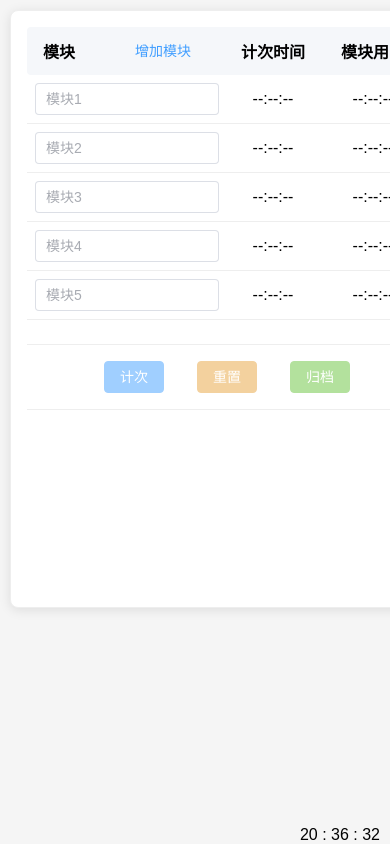
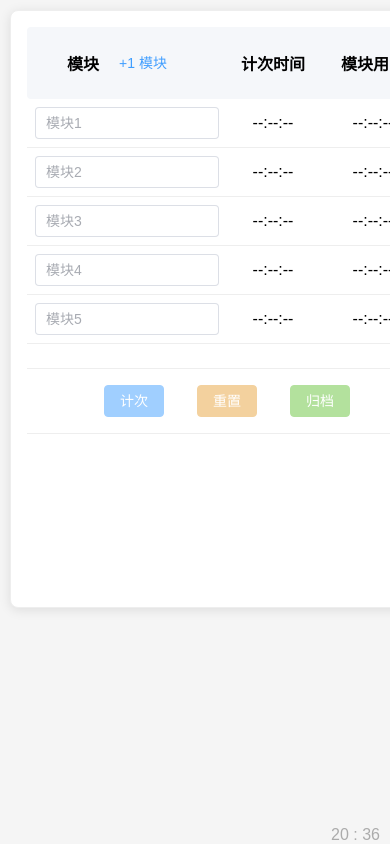
Before and after one commit to JShengchow/clock, a Vue app: page / in a window 390 px wide. Shown: the top 844 px of the page. Built offline with nearby package versions, Linux system fonts and the light colour scheme.

Commit message:
feat: - 重构时间处理逻辑，使用函数式方法 - 添加模块删除功能 - 优化时间显示格式 - 添加考试结束自动计次 - 修复时间计算问题 - 优化界面样式

```diff
--- a/src/App.vue
+++ b/src/App.vue
@@ -3,17 +3,17 @@
     <div class="clock-container">
       <!-- 左侧计时列表 -->
       <TimingList
-        :is-countdown="isCoundown"
-        :current-time="clockTime"
+        ref="timingListRef"
+        :is-exam-mode="isExamMode"
+        :current-time="currentTime.date"
         class="timing-list-container"
       />
-
       <!-- 右侧时钟部分 -->
       <div class="clock-main">
         <div class="clock-set-wrapper">
           <div class="clock-set">
             <TimeControls
-              :is-countdown="isCoundown"
+              :is-exam-mode="isExamMode"
               @set-time="handleSetTime"
               @reset="handleReset"
             />
@@ -27,18 +27,19 @@
         </div>
 
         <div class="clock-display">
+          <!-- 数字时钟 -->
           <div class="clock-countdown" v-show="!switchClock">
-            {{ countdown.displayTime() }}
+            {{ currentTime.display }}
           </div>
-
+          <!-- 指针时钟 -->
           <AnalogClock
             v-show="switchClock"
-            :time="clockTime"
+            :time="currentTime.date"
           />
         </div>
 
         <div class="clock-current">
-          {{ currentClock.displayTime() }}
+          {{ getCurrentDisplayTime() }}
         </div>
       </div>
     </div>
@@ -46,51 +47,103 @@
 </template>
 
 <script setup>
-import { ref, computed } from 'vue';
-import { Clock } from './utils/Clock.js';
+import { ref, computed, watch, onMounted, onUnmounted } from 'vue';
+import { formatTime, createExamTime, getRemainingTime, getCurrentDisplayTime, getExamDisplayTime } from './utils/timeUtils';
 import AnalogClock from './components/AnalogClock.vue';
 import TimeControls from './components/TimeControls.vue';
 import { ElMessage, ElMessageBox } from 'element-plus';
 import TimingList from './components/TimingList.vue';
 
 const switchClock = ref(true);
-const isCoundown = ref(false);
+const isExamMode = ref(false);
+const examTimes = ref(null);
+const currentTimeStamp = ref(Date.now());
 
-// 计算当前显示的时间
-const clockTime = computed(() => {
-  if (!isCoundown.value) {
-    return new Date(); // 非倒计时状态显示当前时间
-  }
-  return countdown.value.getCurrentDate(); // 倒计时状态显示设定时间
+// 创建定时器更新时间
+let timer = null;
+
+onMounted(() => {
+  // 每秒更新时间戳
+  timer = setInterval(() => {
+    currentTimeStamp.value = Date.now();
+  }, 1000);
 });
 
-// 当前时钟
-const currentClock = ref(new Clock(86400));
-currentClock.value.start();
+onUnmounted(() => {
+  // 清理定时器
+  if (timer) {
+    clearInterval(timer);
+    timer = null;
+  }
+});
 
-// 倒计时时钟
-const countdown = ref(new Clock(5400));
+// 统一的时间计算，依赖于 currentTimeStamp
+const currentTime = computed(() => {
+  if (!isExamMode.value || !examTimes.value) {
+    // 非考试模式，返回当前时间
+    const now = new Date(currentTimeStamp.value);
+    return {
+      date: now,
+      display: getCurrentDisplayTime(),
+      hours: now.getHours(),
+      minutes: now.getMinutes(),
+      seconds: now.getSeconds()
+    };
+  }
 
+  // 考试模式
+  const remaining = getRemainingTime(examTimes.value, currentTimeStamp.value);
+  const examTime = getExamDisplayTime(examTimes.value);
+  return {
+    date: examTime,
+    display: remaining.isFinished ? '--:--:--' :
+      `${formatTime(remaining.hours)} : ${formatTime(remaining.minutes)} : ${formatTime(remaining.seconds)}`,
+    hours: remaining.hours,
+    minutes: remaining.minutes,
+    seconds: remaining.seconds,
+    isFinished: remaining.isFinished
+  };
+});
+
+// 使用 watch 监听时间状态，处理考试结束
+watch(
+  () => currentTime.value?.isFinished,
+  async (isFinished) => {
+    if (isFinished && isExamMode.value) {
+      try {
+        // 先进行最后一次计次
+        if (timingListRef.value) {
+          timingListRef.value.handleLapTime();
+        }
+
+        // 然后显示时间到的提示
+        await ElMessageBox.alert('时间到啦！！！', '时间到', {
+          confirmButtonText: '做完啦！！！'
+        });
+        handleReset();
+      } catch (error) {
+        console.error('Error handling exam finish:', error);
+      }
+    }
+  }
+);
+
+// 处理时间设置
 const handleSetTime = (duration, hour, minutes, seconds) => {
-  ElMessage.warning('即将开始');
-  isCoundown.value = true;
-  countdown.value = new Clock(duration, hour, minutes, seconds);
-  countdown.value.start(() => {
-    ElMessageBox.alert('时间到啦！！！', '时间到', {
-      confirmButtonText: '做完啦！！！',
-      callback: () => {
-        handleReset();
-      }
-    });
-  });
+  ElMessage.warning('3s后开始');
+  setTimeout(() => {
+    examTimes.value = createExamTime(duration, hour, minutes, seconds);
+    isExamMode.value = true;
+  }, 3000);
 };
 
+// 处理重置
 const handleReset = () => {
-  if (countdown.value.timerID) {
-    countdown.value.reset();
-  }
-  isCoundown.value = false;
+  examTimes.value = null;
+  isExamMode.value = false;
 };
+
+const timingListRef = ref(null); // 添加对 TimingList 组件的引用
 </script>
 
 <style>
@@ -155,26 +208,29 @@ const handleReset = () => {
   position: fixed;
   right: 10px;
   bottom: 0;
+  opacity: 0.3;
 }
 
 .clock-countdown {
-  font-size: 200px;
+  font-size: 160px;
   font-weight: 500;
   text-align: center;
   border: 2px solid black;
   border-radius: 20px;
-  padding: 40px;
+  padding: 20px 40px;
   margin: 0;
   background: rgba(255, 255, 255, 0.8);
-  min-width: 800px;
+  min-width: 900px;
+  white-space: nowrap;
 }
 
 @media screen and (max-width: 767px) {
   .clock-countdown {
     text-align: left;
-    font-size: 120px;
-    padding: 20px;
+    font-size: 80px;
+    padding: 10px 20px;
     min-width: unset;
+    overflow-x: auto;
   }
 
   .clock-display {
--- a/src/components/AnalogClock.vue
+++ b/src/components/AnalogClock.vue
@@ -61,7 +61,6 @@ onMounted(() => {
   justify-content: center;
   width: 600px;
   height: 600px;
-  margin: 20px auto;
   font-size: 32px;
   border-radius: 30px;
   box-shadow: 2px 2px 20px rgba(0, 0, 0, .1);
--- a/src/components/TimeControls.vue
+++ b/src/components/TimeControls.vue
@@ -4,7 +4,7 @@
       v-for="preset in timePresets"
       :key="preset.name"
       @click="handleSetTime(preset)"
-      :disabled="isCountdown"
+      :disabled="isExamMode"
       type="primary"
     >
       {{ preset.name }}
@@ -13,32 +13,65 @@
     <el-button
       @click="handleReset"
       type="primary"
-      :disabled="!isCountdown"
+      :disabled="!isExamMode"
       plain
     >
       重置
     </el-button>
 
     <el-button
-      :disabled="isCountdown"
+      :disabled="isExamMode"
       @click="visible = true"
     >
       自定义时间
     </el-button>
 
-    <el-dialog v-model="visible" title="开始时间" center align-center>
-      <div class="cust-dialog">
-        <div v-for="(field, key) in customTime" :key="key">
-          <el-input-number
-            v-model="customTime[key].value"
-            :min="0"
-            :max="field.max"
-          />
-          {{ field.label }}
+    <el-dialog v-model="visible" title="考试时间设置" width="400px" center>
+      <div class="time-settings">
+        <div class="time-section">
+          <h4>开始时间</h4>
+          <div class="time-inputs">
+            <el-input-number
+              v-model="customTime.startHour.value"
+              :min="0"
+              :max="23"
+              placeholder="时"
+            />
+            <span class="time-separator">:</span>
+            <el-input-number
+              v-model="customTime.startMinute.value"
+              :min="0"
+              :max="59"
+              placeholder="分"
+            />
+          </div>
+        </div>
+
+        <div class="time-section">
+          <h4>持续时间</h4>
+          <div class="time-inputs">
+            <el-input-number
+              v-model="customTime.durationMinute.value"
+              :min="0"
+              :max="999"
+              placeholder="分钟"
+            />
+            <span class="time-separator">:</span>
+            <el-input-number
+              v-model="customTime.durationSecond.value"
+              :min="0"
+              :max="59"
+              placeholder="秒"
+            />
+          </div>
         </div>
       </div>
+
       <template #footer>
-        <el-button type="primary" @click="handleCustomTime">确定</el-button>
+        <div class="dialog-footer">
+          <el-button @click="visible = false">取消</el-button>
+          <el-button type="primary" @click="handleCustomTime">确定</el-button>
+        </div>
       </template>
     </el-dialog>
   </div>
@@ -49,24 +82,24 @@ import { ref, reactive } from 'vue';
 import { ElMessage } from 'element-plus';
 
 const props = defineProps({
-  isCountdown: Boolean
+  isExamMode: Boolean
 });
 
 const emit = defineEmits(['setTime', 'reset']);
 
 const timePresets = [
-  { name: '事业单位（广东）', duration: 5405, hour: 9, minute: 29, second: 55 },
-  { name: '行测时间（广东）', duration: 5405, hour: 13, minute: 59, second: 55 },
-  { name: '申论时间（广东）', duration: 7205, hour: 16, minute: 14, second: 55 },
-  { name: '行测时间（国考）', duration: 7205, hour: 8, minute: 59, second: 55 },
+  { name: '事业单位（广东）', duration: 5400, hour: 9, minute: 30, second: 0 },
+  { name: '行测时间（广东）', duration: 5400, hour: 14, minute: 0, second: 0 },
+  { name: '申论时间（广东）', duration: 7200, hour: 16, minute: 15, second: 0 },
+  { name: '行测时间（国考）', duration: 7200, hour: 9, minute: 0, second: 0 },
 ];
 
 const visible = ref(false);
 const customTime = reactive({
-  hour: { value: 0, max: 24, label: '时' },
-  minute: { value: 0, max: 60, label: '分' },
-  second: { value: 0, max: 60, label: '秒' },
-  duration: { value: 0, max: Infinity, label: '秒' },
+  startHour: { value: 14, max: 23 },
+  startMinute: { value: 0, max: 59 },
+  durationMinute: { value: 90, max: 999 },
+  durationSecond: { value: 0, max: 59 },
 });
 
 const handleSetTime = (preset) => {
@@ -75,23 +108,40 @@ const handleSetTime = (preset) => {
 };
 
 const handleCustomTime = () => {
-  const hour = parseInt(customTime.hour.value) || 0;
-  const minutes = parseInt(customTime.minute.value) || 0;
-  const seconds = parseInt(customTime.second.value) || 0;
+  const startHour = parseInt(customTime.startHour.value);
+  const startMinute = parseInt(customTime.startMinute.value);
+  const durationMinutes = parseInt(customTime.durationMinute.value) || 0;
+  const durationSeconds = parseInt(customTime.durationSecond.value) || 0;
 
-  // 确保至少有1秒钟
-  if (hour === 0 && minutes === 0 && seconds === 0) {
-    ElMessage.error('请至少设置1秒钟的时间');
+  // 验证输入
+  if (isNaN(startHour) || isNaN(startMinute) || startHour >= 24 || startMinute >= 60) {
+    ElMessage.error('请输入有效的开始时间');
     return;
   }
 
-  const duration = (hour * 3600) + (minutes * 60) + seconds;
-  emit('setTime', duration, hour, minutes, seconds);
+  if (durationMinutes === 0 && durationSeconds === 0) {
+    ElMessage.error('请输入有效的持续时间');
+    return;
+  }
 
-  // 清空输入
-  customTime.hour.value = '';
-  customTime.minute.value = '';
-  customTime.second.value = '';
+  // 计算总持续时间（秒）
+  const duration = (durationMinutes * 60) + durationSeconds;
+
+  const preset = {
+    duration: duration,
+    hour: startHour,
+    minute: startMinute,
+    second: 0
+  };
+
+  handleSetTime(preset);
+
+  visible.value = false;
+
+  // 使用24小时制显示时间
+  const formattedHour = startHour.toString().padStart(2, '0');
+  const formattedMinute = startMinute.toString().padStart(2, '0');
+  ElMessage.success(`时钟将调至 ${formattedHour}:${formattedMinute} ，持续 ${durationMinutes}分${durationSeconds}秒`);
 };
 
 const handleReset = () => {
@@ -123,4 +173,44 @@ const handleReset = () => {
 :deep(.el-button) {
   margin: 0;
 }
+
+.time-settings {
+  padding: 20px;
+  display: flex;
+  flex-direction: column;
+  gap: 24px;
+}
+
+.time-section {
+  display: flex;
+  flex-direction: column;
+  gap: 12px;
+}
+
+.time-section h4 {
+  margin: 0;
+  color: #606266;
+}
+
+.time-inputs {
+  display: flex;
+  align-items: center;
+  gap: 8px;
+}
+
+.time-separator {
+  font-size: 20px;
+  color: #909399;
+  margin: 0 4px;
+}
+
+:deep(.el-input-number) {
+  width: 100px;
+}
+
+.dialog-footer {
+  display: flex;
+  justify-content: center;
+  gap: 16px;
+}
 </style>
--- a/src/components/TimingList.vue
+++ b/src/components/TimingList.vue
@@ -2,10 +2,21 @@
   <div class="timing-list">
     <div class="timing-header">
       <div class="header-cell">
-        模块
+        <p>模块</p>
+        <div class="module-controls">
           <el-button type="primary" text plain @click="handleAddModule">
-          增加模块
+            +1 模块
           </el-button>
+          <el-button
+            v-if="timingRecords.length > DEFAULT_ROWS"
+            type="danger"
+            text
+            plain
+            @click="handleDeleteLastModule"
+          >
+            -1 模块
+          </el-button>
+        </div>
       </div>
       <div class="header-cell">计次时间</div>
       <div class="header-cell">模块用时</div>
@@ -28,27 +39,18 @@
         <div class="cell">{{ record.accumulatedTime }}</div>
       </div>
     </div>
-
     <div class="timing-controls">
       <el-button
         type="primary"
         @click="handleLapTime"
-        :disabled="!isCountdown || currentIndex >= timingRecords.length"
+        :disabled="!isExamMode || currentIndex >= timingRecords.length"
       >
         计次
       </el-button>
-      <el-button
-        type="warning"
-        @click="handleReset"
-        :disabled="!hasRecords"
-      >
+      <el-button type="warning" @click="handleReset" :disabled="!hasRecords">
         重置
       </el-button>
-      <el-button
-        type="success"
-        @click="handleArchive"
-        :disabled="!hasRecords"
-      >
+      <el-button type="success" @click="handleArchive" :disabled="!hasRecords">
         归档
       </el-button>
     </div>
@@ -77,7 +79,11 @@
             </div>
           </template>
           <div class="archive-records">
-            <div class="archive-record" v-for="(record, index) in archive.records" :key="index">
+            <div
+              class="archive-record"
+              v-for="(record, index) in archive.records"
+              :key="index"
+            >
               <span class="record-module">{{ record.module }}</span>
               <span class="record-time">{{ record.lapTime }}</span>
               <span class="record-duration">{{ record.accumulatedTime }}</span>
@@ -92,10 +98,10 @@
 <script setup>
 import { ref, onMounted, watch, computed } from "vue";
 import { ElMessage, ElMessageBox } from "element-plus";
-import { Delete } from '@element-plus/icons-vue';
+import { Delete } from "@element-plus/icons-vue";
 
 const props = defineProps({
-  isCountdown: Boolean,
+  isExamMode: Boolean,
   currentTime: {
     type: Date,
     required: true,
@@ -162,16 +168,18 @@ const resetRecords = (keepModules = true) => {
 
 // 监听倒计时状态变化
 watch(
-  () => props.isCountdown,
+  () => props.isExamMode,
   (newValue) => {
     if (newValue) {
+      // 使用传入的当前时间作为考试开始时间
       examStartTime.value = props.currentTime;
       isFirstLap.value = true;
       resetRecords(true);
     } else {
       examStartTime.value = null;
     }
-  }
+  },
+  { immediate: true } // 立即执行一次
 );
 
 // 处理模块名称变化
@@ -200,8 +208,9 @@ const handleLapTime = () => {
     // 第一次计次
     const firstRecord = timingRecords.value[0];
     firstRecord.lapTime = timeString;
-    const diffFromStart =
-      (currentTime.getTime() - examStartTime.value.getTime()) / 1000;
+    const diffFromStart = Math.floor(
+      (currentTime.getTime() - examStartTime.value.getTime()) / 1000
+    );
     firstRecord.accumulatedTime = formatSeconds(diffFromStart);
     isFirstLap.value = false;
   } else {
@@ -214,7 +223,7 @@ const handleLapTime = () => {
       timingRecords.value[currentIndex.value - 1].lapTime
     );
     const currTime = parseTimeString(timeString);
-    const diffSeconds = (currTime - prevTime) / 1000;
+    const diffSeconds = Math.floor((currTime - prevTime) / 1000);
     currentRecord.accumulatedTime = formatSeconds(diffSeconds);
   }
 
@@ -250,7 +259,15 @@ const formatSeconds = (seconds) => {
 // 格式化归档时间显示
 const formatArchiveTime = (timestamp) => {
   const date = new Date(timestamp);
-  return `${date.getFullYear()}-${(date.getMonth() + 1).toString().padStart(2, "0")}-${date.getDate().toString().padStart(2, "0")} ${date.getHours().toString().padStart(2, "0")}:${date.getMinutes().toString().padStart(2, "0")}:${date.getSeconds().toString().padStart(2, "0")}`;
+  return `${date.getFullYear()}-${(date.getMonth() + 1)
+    .toString()
+    .padStart(2, "0")}-${date.getDate().toString().padStart(2, "0")} ${date
+    .getHours()
+    .toString()
+    .padStart(2, "0")}:${date.getMinutes().toString().padStart(2, "0")}:${date
+    .getSeconds()
+    .toString()
+    .padStart(2, "0")}`;
 };
 
 // 修改归档功能
@@ -259,7 +276,7 @@ const handleArchive = () => {
   const archive = {
     timestamp,
     records: timingRecords.value
-      .filter(record => record.lapTime !== "--:--:--") // 只保存有计次的记录
+      .filter((record) => record.lapTime !== "--:--:--") // 只保存有计次的记录
       .map((record, index) => ({
         module: record.module || `模块${index + 1}`,
         lapTime: record.lapTime,
@@ -268,7 +285,9 @@ const handleArchive = () => {
   };
 
   // 更新本地存储
-  const currentArchives = JSON.parse(localStorage.getItem("timingArchives") || "[]");
+  const currentArchives = JSON.parse(
+    localStorage.getItem("timingArchives") || "[]"
+  );
   currentArchives.push(archive);
   localStorage.setItem("timingArchives", JSON.stringify(currentArchives));
 
@@ -282,41 +301,79 @@ const handleArchive = () => {
 
 // 重置按钮处理函数
 const handleReset = () => {
-  ElMessageBox.confirm(
-    '确定要重置当前记录吗？模块名称将会保留。',
-    '提示',
-    {
-      confirmButtonText: '确定',
-      cancelButtonText: '取消',
-      type: 'warning',
-    }
-  ).then(() => {
+  ElMessageBox.confirm("确定要重置当前记录吗？模块名称将会保留。", "提示", {
+    confirmButtonText: "确定",
+    cancelButtonText: "取消",
+    type: "warning",
+  })
+    .then(() => {
       resetRecords(true);
-    ElMessage.success('重置成功');
-  }).catch(() => {});
+      ElMessage.success("重置成功");
+    })
+    .catch(() => {});
 };
 
 // 删除归档记录
 const handleDeleteArchive = (index) => {
-  ElMessageBox.confirm(
-    '确定要删除这条归档记录吗？此操作不可恢复。',
-    '警告',
-    {
-      confirmButtonText: '确定',
-      cancelButtonText: '取消',
-      type: 'warning',
-    }
-  ).then(() => {
+  ElMessageBox.confirm("确定要删除这条归档记录吗？此操作不可恢复。", "警告", {
+    confirmButtonText: "确定",
+    cancelButtonText: "取消",
+    type: "warning",
+  })
+    .then(() => {
       // 从显示列表中移除
       archives.value.splice(index, 1);
 
       // 更新本地存储
       const currentArchives = archives.value.slice().reverse(); // 恢复原始顺序
-    localStorage.setItem('timingArchives', JSON.stringify(currentArchives));
+      localStorage.setItem("timingArchives", JSON.stringify(currentArchives));
 
-    ElMessage.success('删除成功');
-  }).catch(() => {});
+      ElMessage.success("删除成功");
+    })
+    .catch(() => {});
 };
+
+// 删除最后一个模块
+const handleDeleteLastModule = () => {
+  // 如果只剩下默认行数，不允许删除
+  if (timingRecords.value.length <= DEFAULT_ROWS) {
+    ElMessage.warning(`不能删除，至少需要保留 ${DEFAULT_ROWS} 个模块`);
+    return;
+  }
+
+  // 如果要删除的行已经有计次记录，需要确认
+  const lastRecord = timingRecords.value[timingRecords.value.length - 1];
+  if (lastRecord.lapTime !== "--:--:--") {
+    ElMessageBox.confirm("该模块已有计次记录，确定要删除吗？", "警告", {
+      confirmButtonText: "确定",
+      cancelButtonText: "取消",
+      type: "warning",
+    })
+      .then(() => {
+        timingRecords.value.pop();
+        handleModuleChange();
+        ElMessage.success("删除成功");
+      })
+      .catch(() => {});
+  } else {
+    // 如果没有计次记录，直接删除
+    timingRecords.value.pop();
+    handleModuleChange();
+  }
+};
+
+// 暴露给父组件的方法
+const exposed = {
+  handleLapTime: () => {
+    // 只有在考试模式且还有可用行时才执行计次
+    if (props.isExamMode && currentIndex.value < timingRecords.value.length) {
+      handleLapTime();
+    }
+  },
+};
+
+// 暴露方法给父组件
+defineExpose(exposed);
 </script>
 
 <style scoped>
@@ -347,7 +404,7 @@ const handleDeleteArchive = (index) => {
 }
 
 .header-cell:first-child {
-  justify-content: space-between;
+  /* justify-content: space-around; */
   padding: 0 8px;
 }
 
@@ -426,7 +483,8 @@ const handleDeleteArchive = (index) => {
   font-weight: 500;
 }
 
-.record-time, .record-duration {
+.record-time,
+.record-duration {
   color: #909399;
   font-family: monospace;
 }
@@ -442,4 +500,9 @@ const handleDeleteArchive = (index) => {
 :deep(.el-collapse-item__header) {
   padding-right: 0;
 }
+
+.module-controls {
+  display: flex;
+  flex-direction: column;
+}
 </style>
--- a/src/utils/Clock.js
+++ /dev/null
@@ -1,67 +0,0 @@
-export class Clock {
-  constructor(durationInSeconds, startHour = null, startMinute = null, startSecond = null) {
-    if (startHour !== null && startMinute !== null && startSecond !== null) {
-      const now = new Date();
-      this.startTime = new Date(
-        now.getFullYear(),
-        now.getMonth(),
-        now.getDate(),
-        startHour,
-        startMinute,
-        startSecond
-      ).getTime();
-      this.isCustomTime = true;
-    } else {
-      this.startTime = Date.now();
-      this.isCustomTime = false;
-    }
-    this.endTime = this.startTime + (durationInSeconds * 1000);
-    this.localActualTime = Date.now();
-    this.elapsedTime = 0;
-    this.timerID = null;
-  }
-
-  start(cb) {
-    const updateTime = () => {
-      this.elapsedTime = Date.now() - this.localActualTime;
-      if (Date.now() >= this.endTime) {
-        this.pause();
-        cb?.();
-        return;
-      }
-      this.timerID = requestAnimationFrame(updateTime);
-    };
-    updateTime();
-  }
-
-  pause() {
-    if (this.timerID) {
-      cancelAnimationFrame(this.timerID);
-      this.timerID = null;
-    }
-  }
-
-  reset() {
-    clearInterval(this.timerID);
-    this.elapsedTime = 0;
-  }
-
-  displayTime() {
-    const currentDisplayTime = new Date(this.startTime + this.elapsedTime);
-    const hours = currentDisplayTime.getHours();
-    const minutes = currentDisplayTime.getMinutes();
-    const seconds = currentDisplayTime.getSeconds();
-    return `${this.formatTime(hours)} : ${this.formatTime(minutes)} : ${this.formatTime(seconds)}`;
-  }
-
-  formatTime(value) {
-    return value.toString().padStart(2, '0');
-  }
-
-  getCurrentDate() {
-    if (!this.timerID) {
-      return new Date(); // 如果计时器未启动，返回当前时间
-    }
-    return new Date(this.isCustomTime ? this.startTime + this.elapsedTime : Date.now());
-  }
-}
--- /dev/null
+++ b/src/utils/timeUtils.js
@@ -0,0 +1,74 @@
+// 格式化时间显示
+export const formatTime = (value) => {
+  return value.toString().padStart(2, '0');
+};
+
+// 创建考试时间对象
+export const createExamTime = (duration, startHour, startMinute, startSecond) => {
+  // 记录创建时的真实时间
+  const realStartTime = Date.now();
+
+  // 设置目标显示时间
+  const targetTime = new Date();
+  targetTime.setHours(startHour, startMinute, startSecond, 0); // 设置秒和毫秒为0
+
+  // 如果设置的时间已经过了，就设置为明天
+  if (targetTime.getTime() < realStartTime) {
+    targetTime.setDate(targetTime.getDate() + 1);
+  }
+
+  return {
+    realStartTime,          // 实际开始时间
+    targetStartTime: targetTime.getTime(), // 目标显示时间
+    duration: duration * 1000  // 持续时间（毫秒）
+  };
+};
+
+// 获取剩余时间
+export const getRemainingTime = (examTimes, currentTimeStamp) => {
+  const now = new Date(currentTimeStamp);
+  const elapsed = now - examTimes.realStartTime; // 已经过去的时间
+
+  // 如果已经超过持续时间，考试结束
+  if (elapsed >= examTimes.duration) {
+    return {
+      hours: 0,
+      minutes: 0,
+      seconds: 0,
+      isFinished: true
+    };
+  }
+
+  // 计算剩余时间
+  const remaining = examTimes.duration - elapsed;
+  const totalSeconds = Math.floor(remaining / 1000);
+
+  return {
+    hours: Math.floor(totalSeconds / 3600),
+    minutes: Math.floor((totalSeconds % 3600) / 60),
+    seconds: totalSeconds % 60,
+    isFinished: false
+  };
+};
+
+// 获取当前显示时间（只显示时分）
+export const getCurrentDisplayTime = () => {
+  const now = new Date();
+  return `${formatTime(now.getHours())} : ${formatTime(now.getMinutes())}`;
+};
+
+// 获取当前考试时间显示（精确到秒）
+export const getExamDisplayTime = (examTimes) => {
+  if (!examTimes) return new Date();
+
+  const now = Date.now();
+  const elapsed = now - examTimes.realStartTime;
+  const examTime = new Date(examTimes.targetStartTime + elapsed);
+
+  // 如果时间超过24小时，重置为当天
+  if (elapsed > 24 * 60 * 60 * 1000) {
+    examTime.setDate(examTime.getDate() - 1);
+  }
+
+  return examTime;
+};
```
Lines whose indentation alone changed are shown as unchanged.
